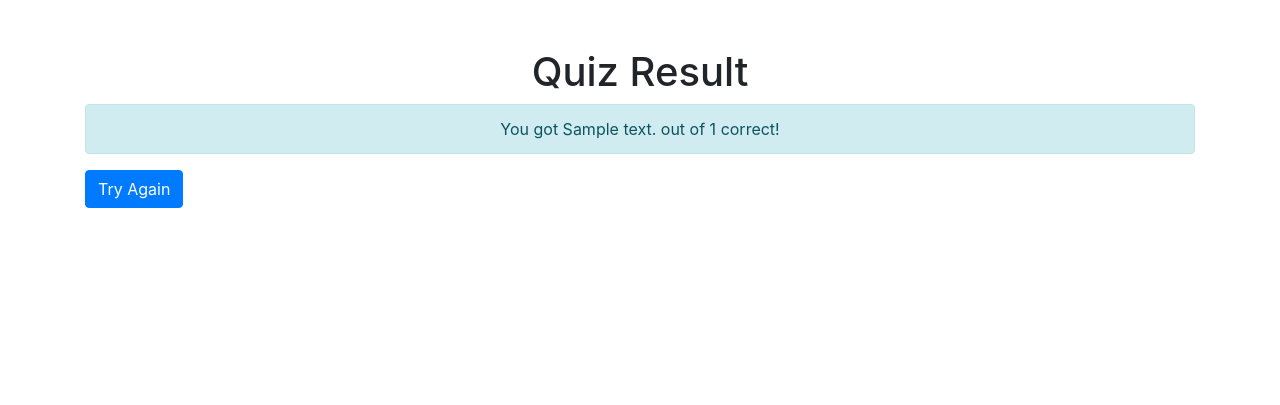
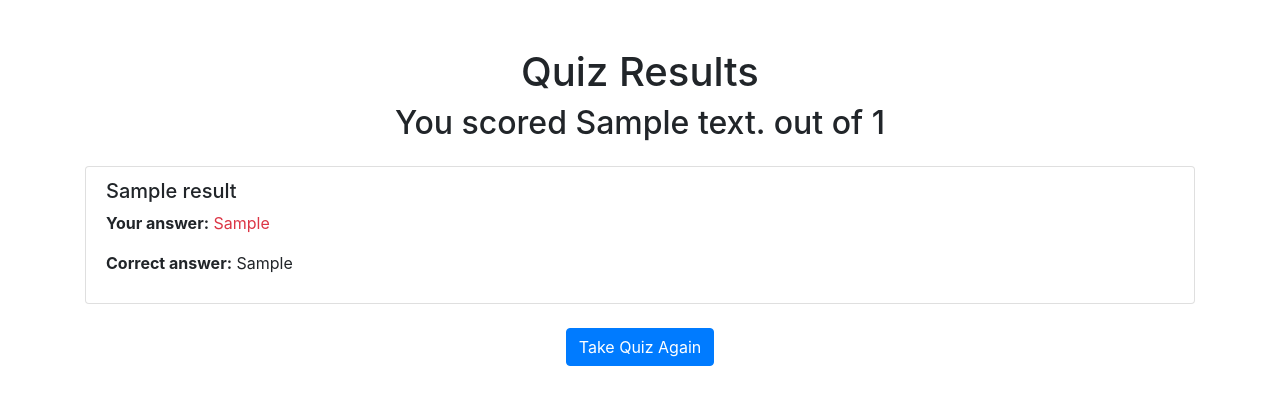
Before and after one commit to trungkien1503/quiz_app, a Flask app: template templates/result.html in a window 1280 px wide. Shown: the top 405 px of the page. Run offline with Flask 3, Linux system fonts and the light colour scheme; the template is opened without the code that fills it: most values are stand-ins (such as "Sample title", 1, 10 or a date in 2020); some libraries are stand-ins or nearby versions.

Commit message:
Improve the result page to show the selected answer

```diff
--- a/app.py
+++ b/app.py
@@ -15,16 +15,23 @@ def index():
 @app.route('/submit', methods=['POST'])
 def submit():
     questions = load_questions()
+    results = []
     correct_answers = 0
+
     for i, question in enumerate(questions):
         selected_option = request.form.get(f'question-{i}')
-        print(f"Question {i}: {question['question']}")
-        print(f"Selected Option: {selected_option}")
-        print(f"Correct Answer: {question['answer']}")
-        if selected_option == question['answer']:
+        correct_option = question['answer']
+        is_correct = selected_option == correct_option
+        if is_correct:
             correct_answers += 1
-    print(f"Total Correct Answers: {correct_answers}")
-    return render_template('result.html', correct_answers=correct_answers, total_questions=len(questions))
+        results.append({
+            'question': question['question'],
+            'selected_option': selected_option,
+            'correct_option': correct_option,
+            'is_correct': is_correct
+        })
+
+    return render_template('result.html', correct_answers=correct_answers, total_questions=len(questions), results=results)
 
 if __name__ == '__main__':
     app.run(host='0.0.0.0', port=5001, debug=True)
--- a/templates/result.html
+++ b/templates/result.html
@@ -3,16 +3,34 @@
 <head>
     <meta charset="UTF-8">
     <meta name="viewport" content="width=device-width, initial-scale=1.0">
-    <title>Quiz Result</title>
+    <title>Quiz Results</title>
     <link rel="stylesheet" href="https://stackpath.bootstrapcdn.com/bootstrap/4.5.2/css/bootstrap.min.css">
 </head>
 <body>
     <div class="container mt-5">
-        <h1 class="text-center">Quiz Result</h1>
-        <div class="alert alert-info text-center">
-            You got {{ correct_answers }} out of {{ total_questions }} correct!
+        <h1 class="text-center">Quiz Results</h1>
+        <div class="text-center mb-4">
+            <h2>You scored {{ correct_answers }} out of {{ total_questions }}</h2>
         </div>
-        <a href="{{ url_for('index') }}" class="btn btn-primary">Try Again</a>
+        <div class="list-group">
+            {% for result in results %}
+                <div class="list-group-item">
+                    <h5>{{ result.question }}</h5>
+                    <p>
+                        <strong>Your answer:</strong>
+                        <span class="{{ 'text-success' if result.is_correct else 'text-danger' }}">
+                            {{ result.selected_option or 'No answer selected' }}
+                        </span>
+                    </p>
+                    {% if not result.is_correct %}
+                        <p><strong>Correct answer:</strong> {{ result.correct_option }}</p>
+                    {% endif %}
+                </div>
+            {% endfor %}
+        </div>
+        <div class="text-center mt-4">
+            <a href="{{ url_for('index') }}" class="btn btn-primary">Take Quiz Again</a>
+        </div>
     </div>
 </body>
 </html>
```
